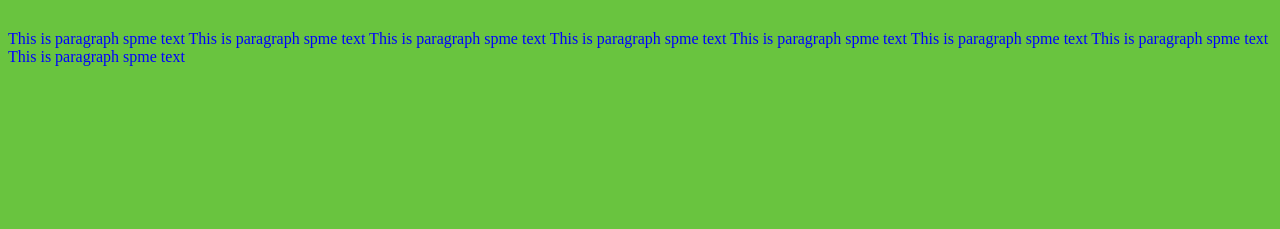
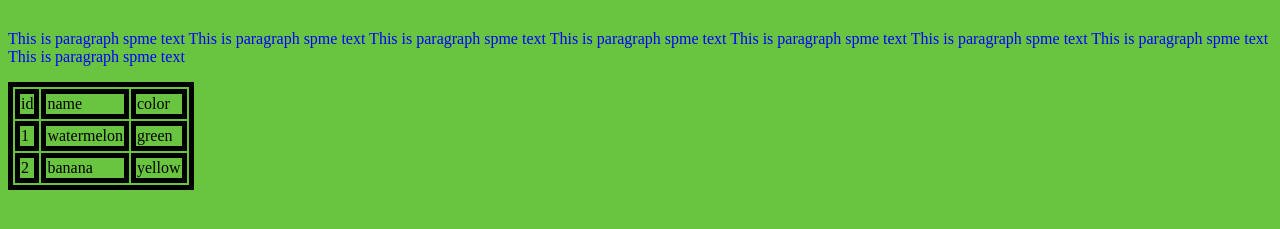
Before and after one commit to krzychumen/Second_project, a plain HTML site: page index.html in a window 1280 px wide. Shown: the part 95-324 px from the top of the page. Drawn offline with Linux system fonts and the light colour scheme.

Commit message:
create a table and it style

```diff
--- a/CSS/style.css
+++ b/CSS/style.css
@@ -11,3 +11,7 @@ p
 {
 	color: blue;
 }
+#tab1, tr, td
+{
+	border: 5px solid black;
+}
--- a/index.html
+++ b/index.html
@@ -7,6 +7,23 @@
 <body>
 	<h1>Second project bro!</h1>
 	<p>This is paragraph spme text This is paragraph spme text This is paragraph spme text This is paragraph spme text This is paragraph spme text This is paragraph spme text This is paragraph spme text This is paragraph spme text</p>
+	<table id="tab1">
+		<tr>
+			<td>id</td>
+			<td>name</td>
+			<td>color</td>
+		</tr>
+		<tr>
+			<td>1</td>
+			<td>watermelon</td>
+			<td>green</td>
+		</tr>
+		<tr>
+			<td>2</td>
+			<td>banana</td>
+			<td>yellow</td>
+		</tr>
+	</table>
 
 
 </body>
```
